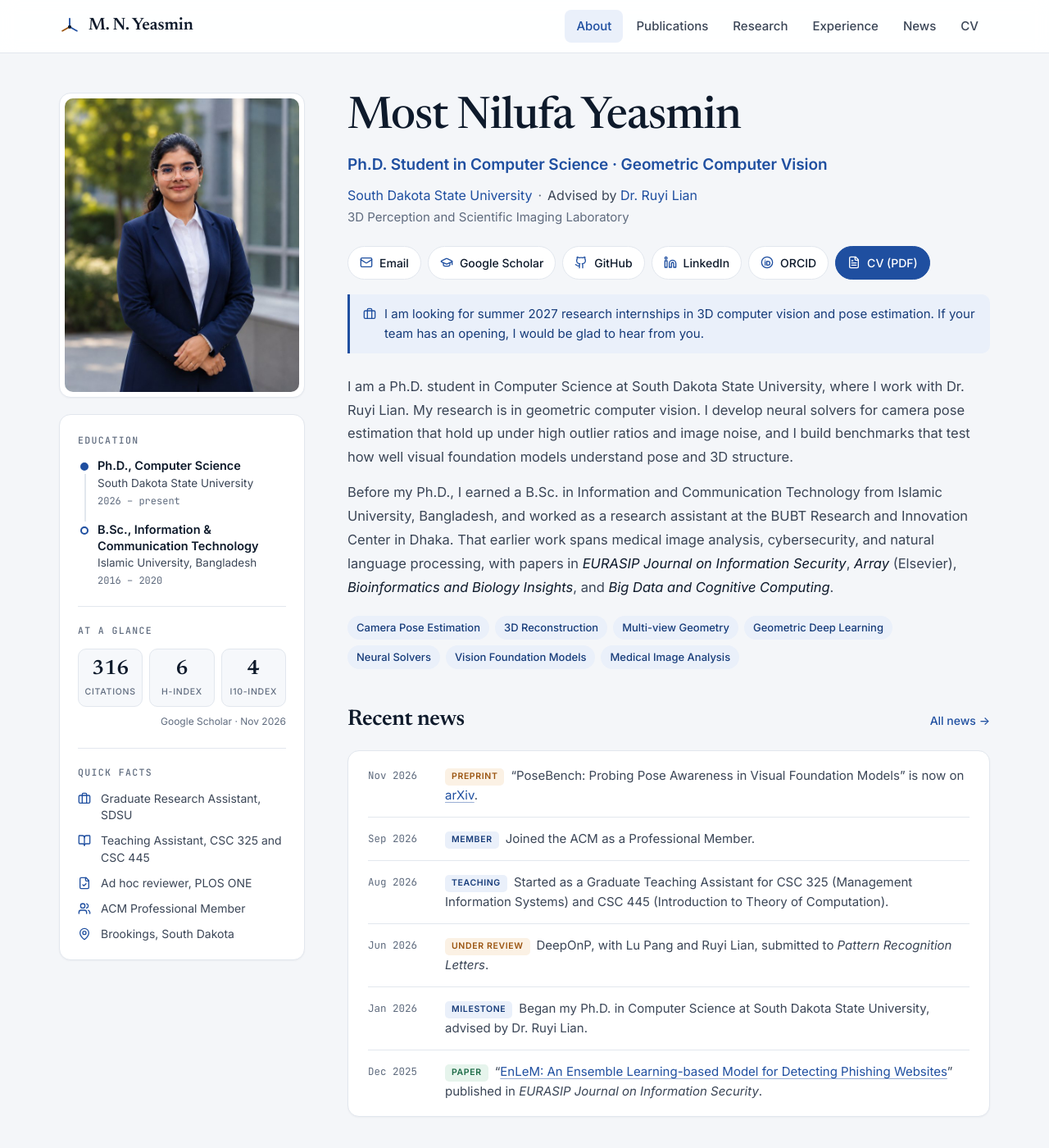
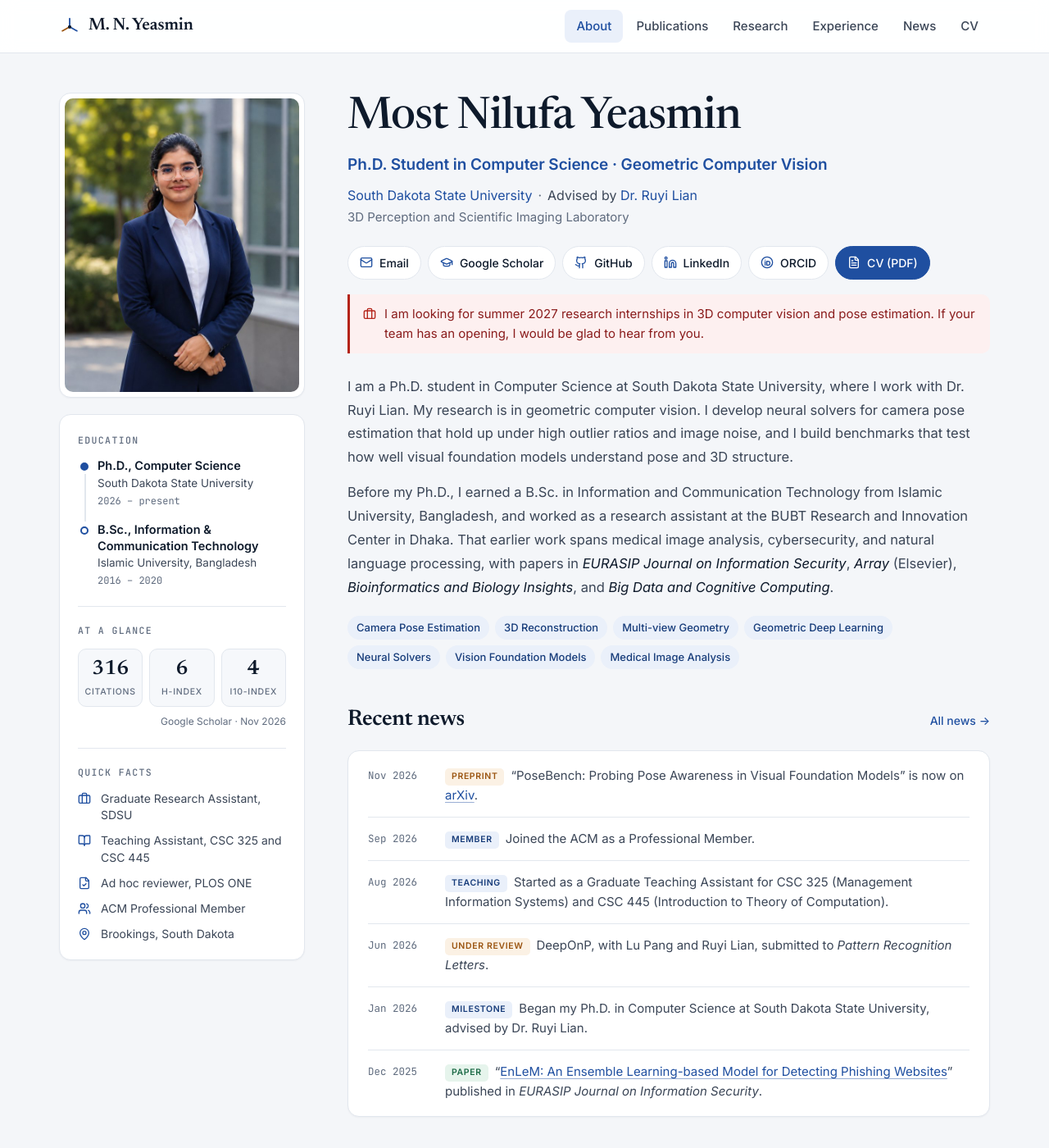
Before and after one commit to Nilufayeasmin299/mnyeasmin.github.io, a Jekyll site: the page built from index.html, in a window 1280 px wide and 1400 px high. Shown: the whole window at 82% size. Built offline with Jekyll 4.4.1, drawn with Linux system fonts in a browser that asks for light colours.

Commit message:
Make the internship note red
The summer 2027 internship note on the homepage now uses a deep red
(text #8A1C1C, bar and icon #B42318, background #FDF0F0) instead of
blue. The new colors are added to the contrast test and pass WCAG AA.

Co-Authored-By: Claude Opus 5.5 <noreply@anthropic.com>
Claude-Session: https://claude.ai/code/session_01YNeUekLM5ZmzcS3XPhiveB

```diff
--- a/assets/css/main.css
+++ b/assets/css/main.css
@@ -47,6 +47,9 @@
   --warm-soft: #FBF1E4;
   --green: #1D6B47;
   --green-soft: #E6F4EC;
+  --red: #B42318;
+  --red-ink: #8A1C1C;
+  --red-soft: #FDF0F0;
   --serif: "Newsreader", Georgia, "Times New Roman", serif;
   --sans: "Inter", system-ui, -apple-system, "Segoe UI", Roboto, sans-serif;
   --mono: "JetBrains Mono", ui-monospace, SFMono-Regular, Menlo, monospace;
@@ -227,10 +230,10 @@ h1, h2, h3 { color: var(--ink); }
 
 .callout {
   display: flex; gap: 10px; align-items: flex-start; margin: 0 0 26px; padding: 12px 16px;
-  background: var(--accent-soft); border-left: 3px solid var(--accent); border-radius: 0 10px 10px 0;
-  font-size: 15px; line-height: 1.6; color: var(--accent-ink);
+  background: var(--red-soft); border-left: 3px solid var(--red); border-radius: 0 10px 10px 0;
+  font-size: 15px; line-height: 1.6; color: var(--red-ink);
 }
-.callout .icon { margin-top: 4px; color: var(--accent); }
+.callout .icon { margin-top: 4px; color: var(--red); }
 
 .bio p { margin: 0 0 14px; font-size: 16.5px; line-height: 1.75; }
 .bio em { color: var(--ink); }
```
Also changed, not shown: tests/audit.test.cjs (+1 -0 lines).
